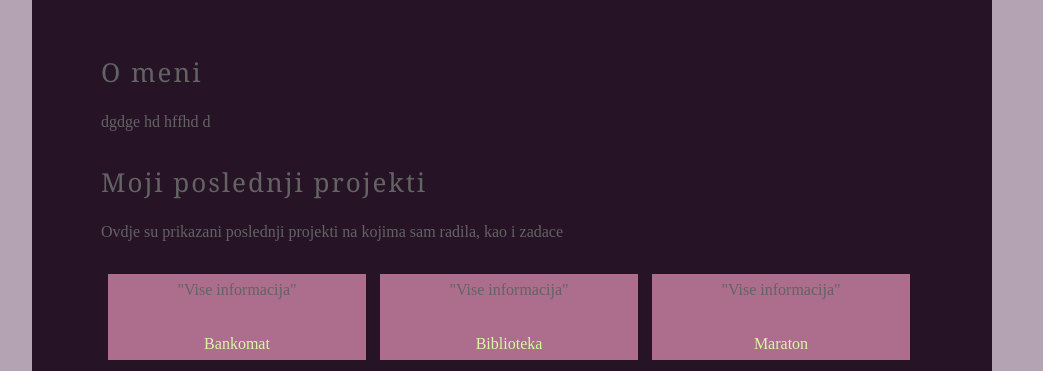
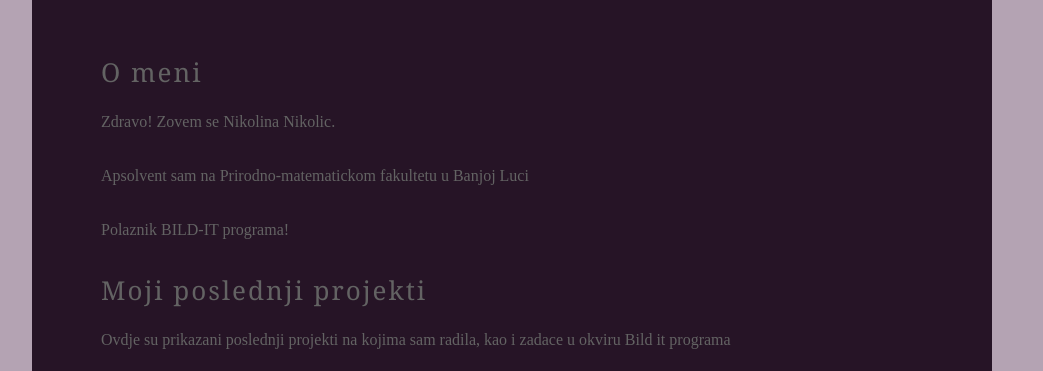
Before and after one commit to NikolinaNikolic/NikolinaNikolic.github.io, a plain HTML site: page index.html in a window 1280 px wide. Shown: the part 381-752 px from the top of the page, without its empty margins (128-1171 px from the left). Drawn offline with Linux system fonts and the light colour scheme; a script that the page names is missing.

Commit message:
Update index.html

```diff
--- a/index.html
+++ b/index.html
@@ -28,11 +28,13 @@
 		<div id="content">
 			<h3>O meni</h3>
 
-			<p> dgdge hd hffhd d</p>
+			<p> Zdravo! Zovem se Nikolina Nikolic.</p>
+			<p>Apsolvent sam na Prirodno-matematickom fakultetu u Banjoj Luci</p>
+			<p>Polaznik BILD-IT programa!</p>
 
 			<h3>Moji poslednji projekti</h3>
 
-			<p>Ovdje su prikazani poslednji projekti na kojima sam radila, kao i zadace</p>
+			<p>Ovdje su prikazani poslednji projekti na kojima sam radila, kao i zadace u okviru Bild it programa</p>
 
 			<div class="portfolio-item">
 				<p> "Vise informacija"</p>
```
